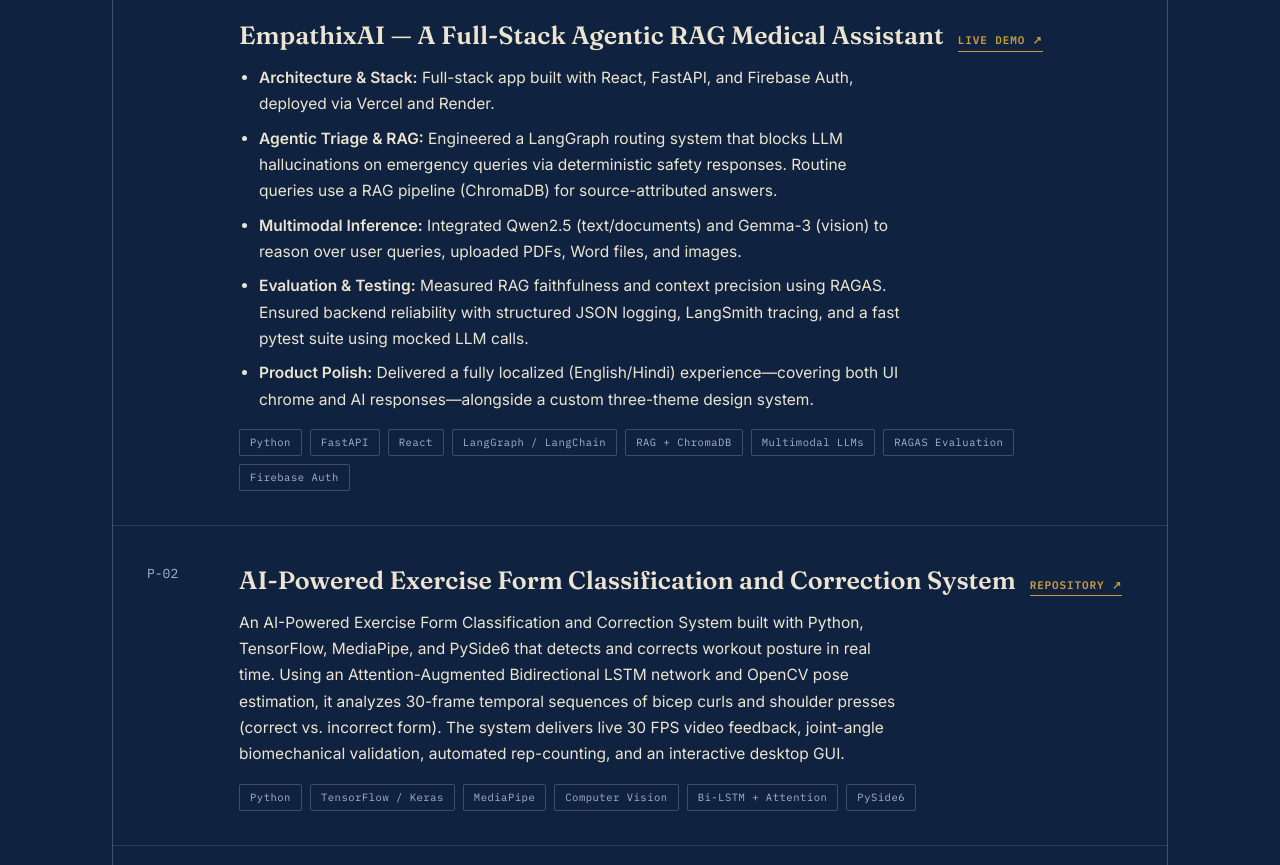
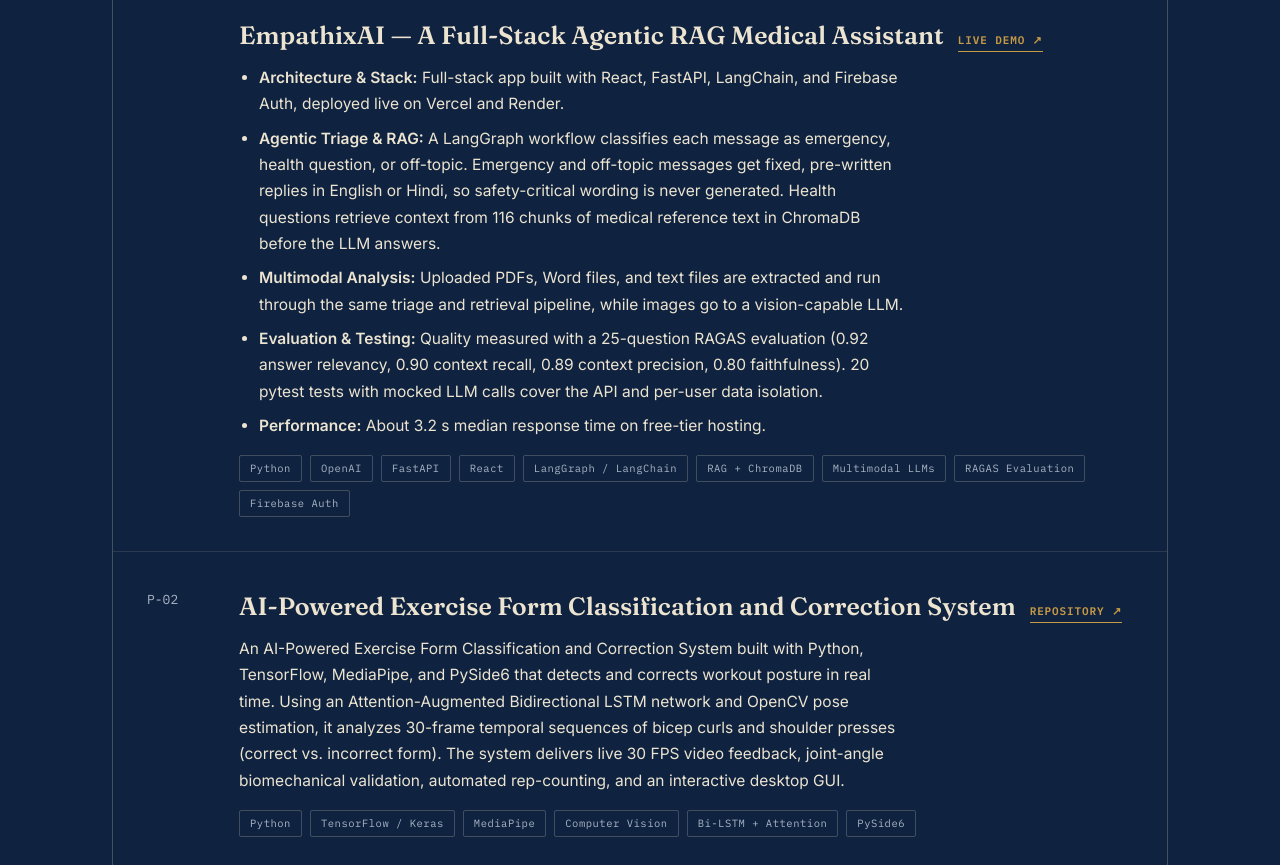
Before and after one commit to Charles-Dsouza3/My_Portfolio, a plain HTML site: page index.html in a window 1280 px wide. Shown: the part 2476-3341 px from the top of the page. Drawn offline with Linux system fonts and the light colour scheme.

Commit message:
Update index.html

```diff
--- a/index.html
+++ b/index.html
@@ -927,14 +927,14 @@
             <a class="project-link" href="https://empathix-ai.vercel.app/" target="_blank" rel="noopener">Live Demo ↗</a>
           </div>
           <ul class="project-desc-list" style="margin-top: 10px; padding-left: 20px; font-size: 15.5px; line-height: 1.7; color: var(--text-on-ink); max-width: 68ch;">
-            <li style="margin-bottom: 8px;"><strong>Architecture & Stack:</strong> Full-stack app built with React, FastAPI, and Firebase Auth, deployed via Vercel and Render.</li>
-            <li style="margin-bottom: 8px;"><strong>Agentic Triage & RAG:</strong> Engineered a LangGraph routing system that blocks LLM hallucinations on emergency queries via deterministic safety responses. Routine queries use a RAG pipeline (ChromaDB) for source-attributed answers.</li>
-            <li style="margin-bottom: 8px;"><strong>Multimodal Inference:</strong> Integrated Qwen2.5 (text/documents) and Gemma-3 (vision) to reason over user queries, uploaded PDFs, Word files, and images.</li>
-            <li style="margin-bottom: 8px;"><strong>Evaluation & Testing:</strong> Measured RAG faithfulness and context precision using RAGAS. Ensured backend reliability with structured JSON logging, LangSmith tracing, and a fast pytest suite using mocked LLM calls.</li>
-            <li><strong>Product Polish:</strong> Delivered a fully localized (English/Hindi) experience—covering both UI chrome and AI responses—alongside a custom three-theme design system.</li>
+            <li style="margin-bottom: 8px;"><strong>Architecture & Stack:</strong> Full-stack app built with React, FastAPI, LangChain, and Firebase Auth, deployed live on Vercel and Render.</li>
+            <li style="margin-bottom: 8px;"><strong>Agentic Triage & RAG:</strong> A LangGraph workflow classifies each message as emergency, health question, or off-topic. Emergency and off-topic messages get fixed, pre-written replies in English or Hindi, so safety-critical wording is never generated. Health questions retrieve context from 116 chunks of medical reference text in ChromaDB before the LLM answers.</li>
+            <li style="margin-bottom: 8px;"><strong>Multimodal Analysis:</strong> Uploaded PDFs, Word files, and text files are extracted and run through the same triage and retrieval pipeline, while images go to a vision-capable LLM.</li>
+            <li style="margin-bottom: 8px;"><strong>Evaluation & Testing:</strong> Quality measured with a 25-question RAGAS evaluation (0.92 answer relevancy, 0.90 context recall, 0.89 context precision, 0.80 faithfulness). 20 pytest tests with mocked LLM calls cover the API and per-user data isolation.</li>
+            <li><strong>Performance:</strong> About 3.2 s median response time on free-tier hosting.</li>
           </ul>
           <div class="project-tags">
-            <span class="tag">Python</span><span class="tag">FastAPI</span><span class="tag">React</span><span class="tag">LangGraph / LangChain</span><span class="tag">RAG + ChromaDB</span><span class="tag">Multimodal LLMs</span><span class="tag">RAGAS Evaluation</span><span class="tag">Firebase Auth</span>
+            <span class="tag">Python</span><span class="tag">OpenAI</span><span class="tag">FastAPI</span><span class="tag">React</span><span class="tag">LangGraph / LangChain</span><span class="tag">RAG + ChromaDB</span><span class="tag">Multimodal LLMs</span><span class="tag">RAGAS Evaluation</span><span class="tag">Firebase Auth</span>
           </div>
         </div>
       </div>
```
